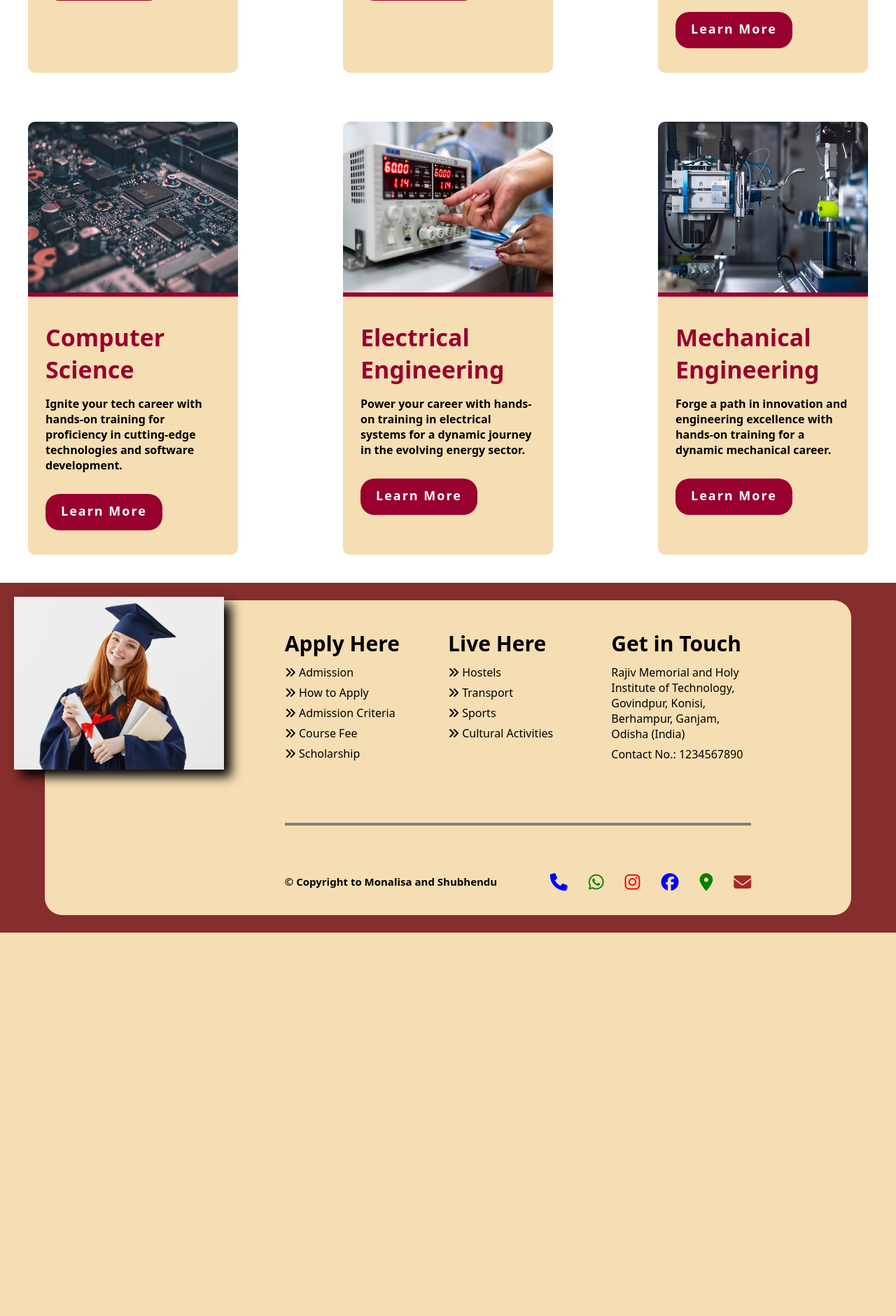
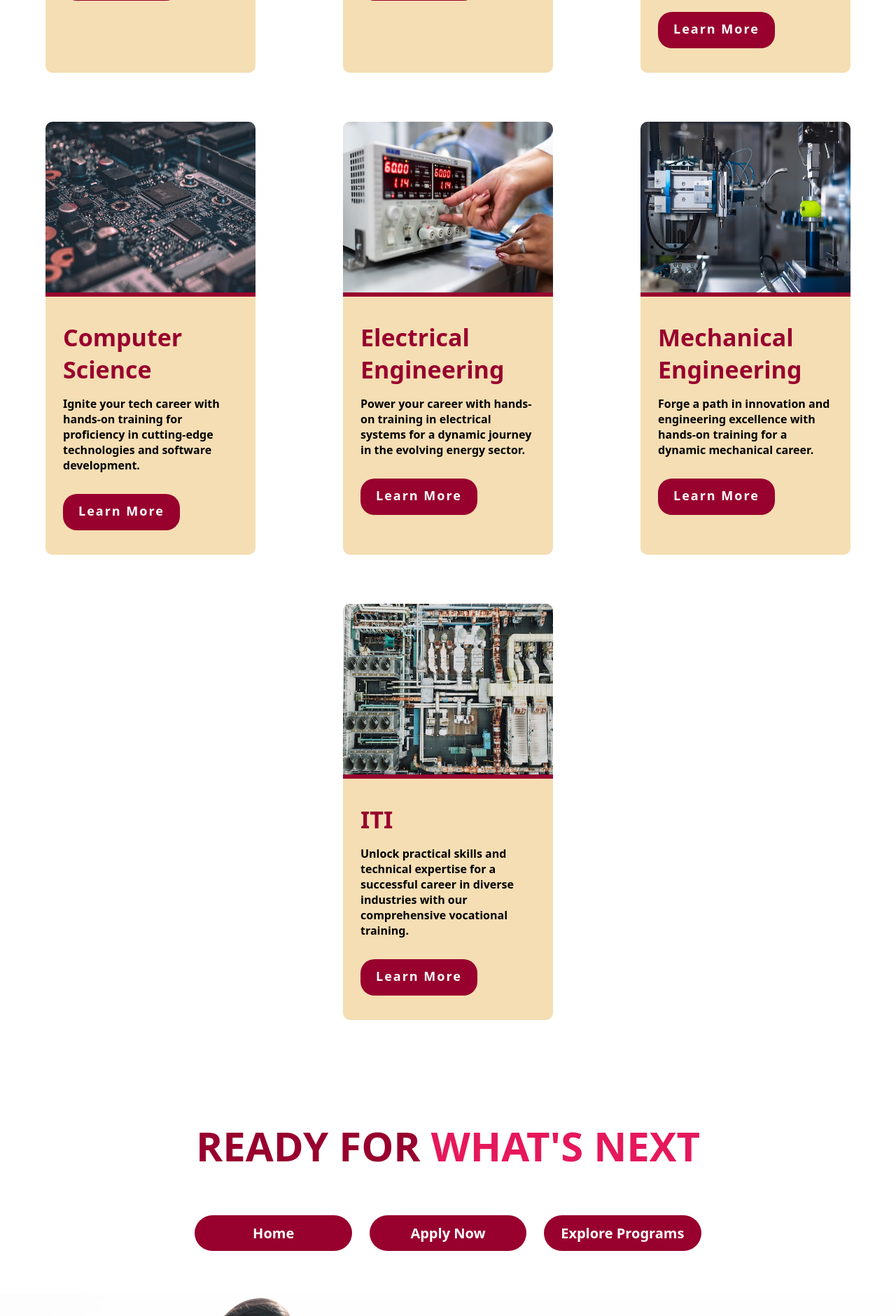
Before and after one commit to Shubhendu-Maharana/College-Website, a PHP site: page / in a window 1280 px wide. Shown: the part 1919-3800 px from the top of the page at 70% size. Before the commit the page ends 3252 px from the top, so only its background shows below. Run offline with PHP 8.4, Linux system fonts and the light colour scheme.

Commit message:
New designs

```diff
--- a/css/footer.css
+++ b/css/footer.css
@@ -1,7 +1,7 @@
 footer {
     height: 500px;
     width: 100%;
-    background-color: rgb(134, 45, 45);
+    background-color: #98002e;
     position: relative;
     display: flex;
     align-items: center;
@@ -12,7 +12,7 @@ footer .footer-content {
     height: 90%;
     width: 90%;
     border-radius: 25px;
-    padding-left: 200px;
+    padding-left: 250px;
     background-color: wheat;
     display: flex;
     flex-direction: column;
@@ -87,9 +87,16 @@ footer .footer-content .footer-links .links a {
     color: black;
     margin: 7px 0;
     transition: transform .2s;
+    font-weight: 600;
 }
 footer .footer-content .footer-links .links a:hover {
     transform: scale(1.1);
+    background: linear-gradient(to left, #98002e 20%, #764ada 50%, #764ada 50%, #98002e 80%);
+    -webkit-background-clip: text;
+    background-clip: text;
+    -webkit-text-fill-color: transparent;
+    background-size: 500% auto;
+    animation: textShine 1.5s ease-in-out infinite reverse;
 }
 
 footer .footer-content .hr-line {
@@ -112,6 +119,7 @@ footer .footer-contacts .footer-icons {
 footer .footer-contacts .footer-icons a {
     margin-left: 30px;
     font-size: 25px;
+    color: #98002e;
 }
 
 footer .footer-icons a i {
@@ -121,6 +129,7 @@ footer .footer-icons a i {
 footer .footer-icons a i:hover {
     transition: all .3s ease-in-out;
     transform: scale(1.3);
+    color: #e5185b;
 }
 
 footer .footer-contacts .footer-copyright {
@@ -131,18 +140,21 @@ footer .footer-contacts .footer-copyright {
 }
 
 footer .footer-image {
-    height: auto;
+    height: 70%;
     width: 100%;
     max-width: 400px;
     position: absolute;
     top: 20px;
     left: 20px;
+    background-color: white;
+    border-radius: 25px;
+    overflow: hidden;
+    box-shadow: 10px 10px 15px;
 }
 
 footer .footer-image img {
     height: 100%;
     width: 100%;
-    box-shadow: 10px 10px 15px;
 }
 
 @media screen and (max-width: 1500px) {
--- a/css/index.css
+++ b/css/index.css
@@ -54,7 +54,7 @@ main .box-2 .cards {
     display: flex;
     flex-wrap: wrap;
     justify-content: space-evenly;
-    gap: 70px 150px;
+    gap: 70px 100px;
 }
 
 main .box-2 .cards .card {
@@ -110,7 +110,7 @@ main .box-2 .cards .card .info a {
     border-radius: 20px;
     color: white;
     transition: all .5s ease;
-    cursor: pointer;
+    text-decoration: none;
 }
 
 main .box-2 .cards .card .info a:hover {
@@ -118,3 +118,51 @@ main .box-2 .cards .card .info a:hover {
     border: 2px solid #98002e;
     background-color: wheat;
 }
+
+main .box-3 .top {
+    display: flex;
+    flex-direction: column;
+    align-items: center;
+    justify-content: space-around;
+    padding: 50px 0;
+}
+
+main .box-3 .top h2 {
+    text-align: center;
+    font-size: 58px;
+    font-weight: 800;
+    text-transform: uppercase;
+    padding: 50px 0;
+}
+
+main .box-3 .top .links {
+    width: 60%;
+    display: flex;
+    justify-content: space-around;
+    padding: 10px;
+}
+
+main .box-3 .top .links a {
+    background-color: #98002e;
+    border-radius: 100px;
+    border: 2px solid transparent;
+    padding: 10px;
+    width: 30%;
+    text-align: center;
+    text-decoration: none;
+    color: white;
+    font-size: 20px;
+    font-weight: 600;
+    transition: all .5s ease-in-out;
+}
+
+main .box-3 .top .links a:hover {
+    color: #98002e;
+    border: 2px solid #98002e;
+    background-color: white;
+}
+
+main .box-3 .bottom img {
+    height: auto;
+    width: 100%;
+}
--- a/index.html
+++ b/index.html
@@ -356,7 +356,35 @@
                     </div>
                 </div>
 
+                <div class="card">
+                    <div class="image">
+                        <img src="./images/iti.jpg" alt="">
+                    </div>
+                    <div class="info">
+                        <h2>ITI</h2>
+                        <p>Unlock practical skills and technical expertise for a successful career in diverse
+                            industries with our comprehensive vocational training.</p>
+                        <a href="">Learn More</a>
+                    </div>
+                </div>
+            </div>
+        </div>
 
+        <div class="box-3">
+            <div class="top">
+                <h2>
+                    <span style="color: #98002e;">Ready for</span>
+                    <span style="color: #e5185b;">what's next</span>
+                </h2>
+                <div class="links">
+                        <a href="">Home</a>
+                        <a href="">Apply Now</a>
+                        <a href="">Explore Programs</a>
+                </div>
+            </div>
+
+            <div class="bottom">
+                <img src="./images/subfooter.jpg" alt="">
             </div>
         </div>
     </main>
@@ -407,17 +435,17 @@
                 </p>
 
                 <div class="footer-icons">
-                    <a href=""><i class="fa-solid fa-phone" style="color: blue;"></i></a>
-                    <a href=""><i class="fa-brands fa-whatsapp" style="color: green;"></i></a>
-                    <a href=""><i class="fa-brands fa-instagram" style="color: red;"></i></a>
-                    <a href=""><i class="fa-brands fa-facebook" style="color: blue;"></i></a>
-                    <a href=""><i class="fa-solid fa-location-dot" style="color: green;"></i></a>
-                    <a href=""><i class="fa-solid fa-envelope" style="color: brown;"></i></a>
+                    <a href=""><i class="fa-solid fa-phone"></i></a>
+                    <a href=""><i class="fa-brands fa-whatsapp"></i></a>
+                    <a href=""><i class="fa-brands fa-instagram"></i></a>
+                    <a href=""><i class="fa-brands fa-facebook"></i></a>
+                    <a href=""><i class="fa-solid fa-location-dot"></i></a>
+                    <a href=""><i class="fa-solid fa-envelope"></i></a>
                 </div>
             </div>
         </div>
         <div class="footer-image">
-            <img src="./images/footer-image.jpg">
+            <img src="./images/logo.png">
         </div>
     </footer>
 </body>
```
Also changed, not shown: css/image-slideshow.css (+30 -2 lines), css/nav-bar.css (+29 -20 lines), navbar-links/about-us.html (+6 -6 lines), navbar-links/affiliation.html (+6 -6 lines), navbar-links/cultural.html (+6 -6 lines), navbar-links/facilities.html (+6 -6 lines), navbar-links/infrastructure.html (+6 -6 lines), navbar-links/object-mission.html (+6 -6 lines), navbar-links/sports.html (+6 -6 lines), navbar-links/staff-info.html (+6 -6 lines), images/iti.jpg (added), images/subfooter.jpg (added).
